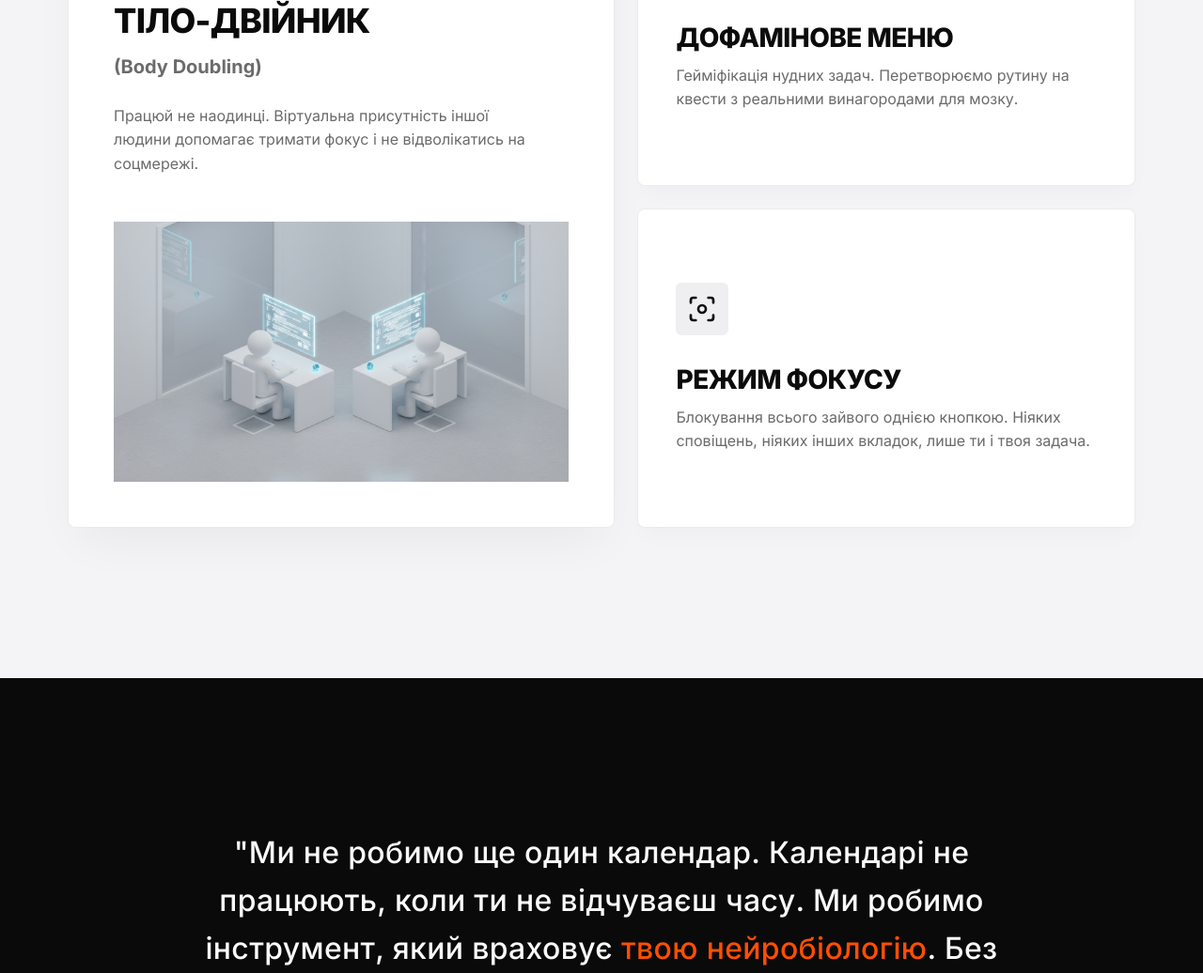
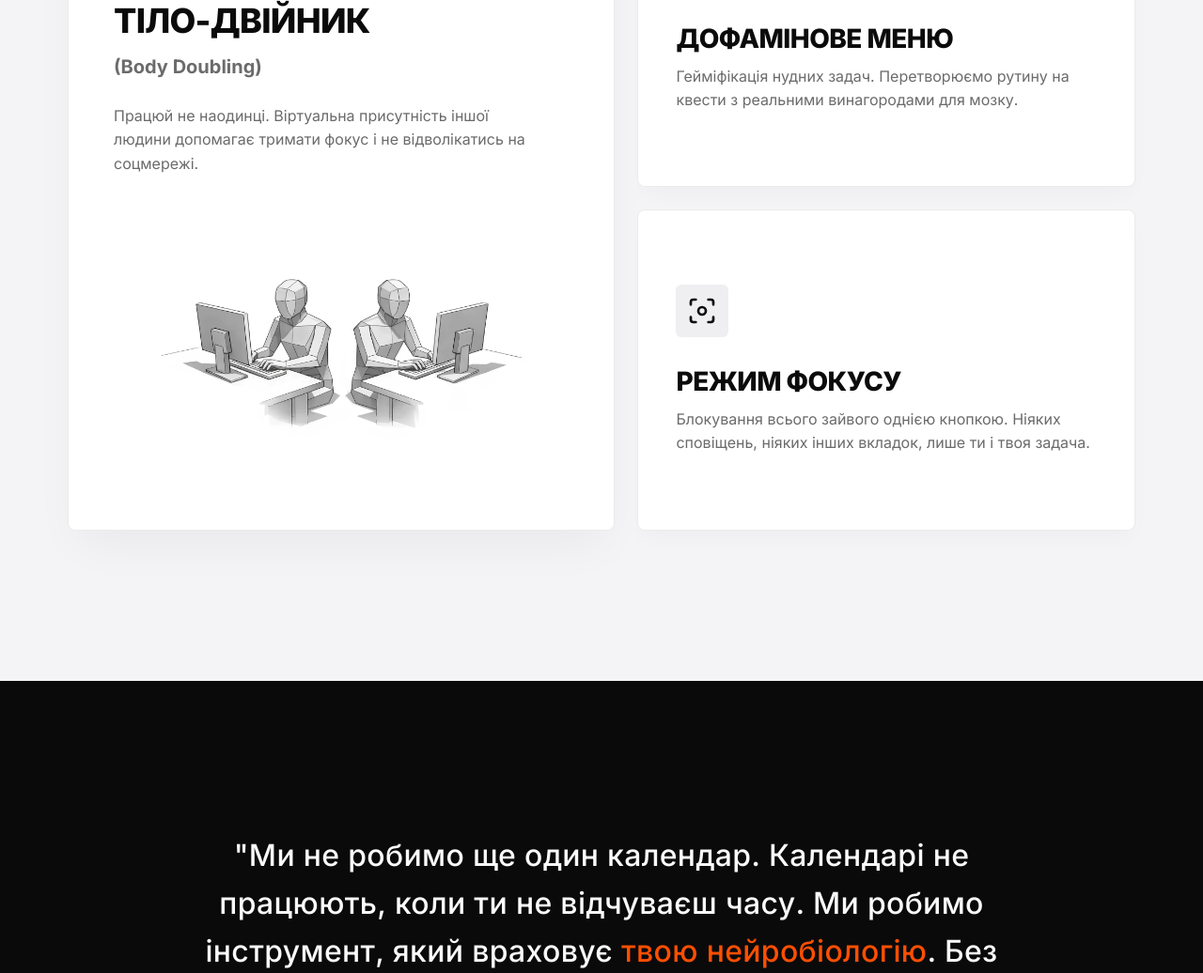
Before and after one commit to hii24/os-mind, a website built with Vite: page index.html in a window 1280 px wide. Shown: the part 2803-3839 px from the top of the page at 94% size. Built offline with nearby package versions, Linux system fonts and the light colour scheme; some packages are replaced by stand-ins of ours.

Commit message:
feat(solutions): replace body doubling image with custom illustration

```diff
--- a/index.html
+++ b/index.html
@@ -140,7 +140,8 @@
                                 допомагає тримати фокус і не відволікатись на соцмережі.
                             </p>
                             <div class="bento-card__image-wrapper">
-                                <img src="/assets/img/body-doubling.jpg" alt="Body Doubling Visualization" />
+                                <img src="/assets/img/body-doubling-illustration.webp"
+                                    alt="Body Doubling Visualization" />
                             </div>
                         </div>
 
```
Also changed, not shown: assets/img/body-doubling-illustration.webp (added).
